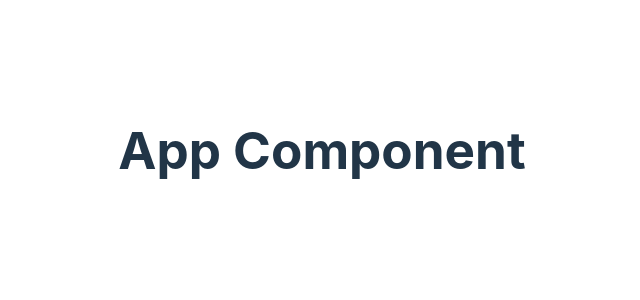
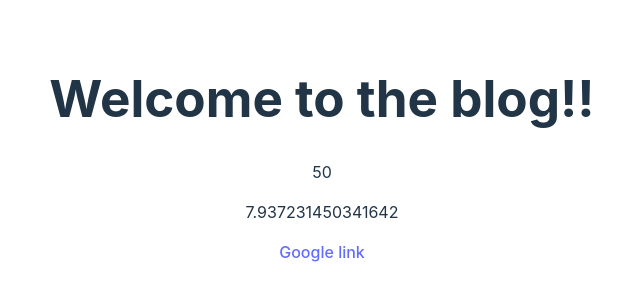
Before and after one commit to AyushhNK/learning, a React (Vite) app in the folder React/blog/: page / in a window 1280 px wide. Shown: the part 250-550 px from the top of the page, without its empty margins (318-958 px from the left). Built offline with nearby package versions, Linux system fonts and the light colour scheme.

Commit message:
dyanamic values in template

```diff
--- a/React/blog/src/App.jsx
+++ b/React/blog/src/App.jsx
@@ -3,11 +3,23 @@ import './App.css'
 
 function App() {
   const [count, setCount] = useState(0)
+  const title="Welcome to the blog!!";
+  const likes=50;
+  {/*//objects are not valid in react
+    // const obj={name:"ayush",age:10}
+    // */}
+    const link="http://www.google.com";
+
 
   return (
     <div className="App">
       <div className="content">
-        <h1>App Component</h1>
+        <h1>{title}</h1>
+        <p>{likes}</p>
+        <p>{Math.random()*10}</p>
+        <a href={link}>Google link</a>
+
+
       </div>
     </div>
   )
```
